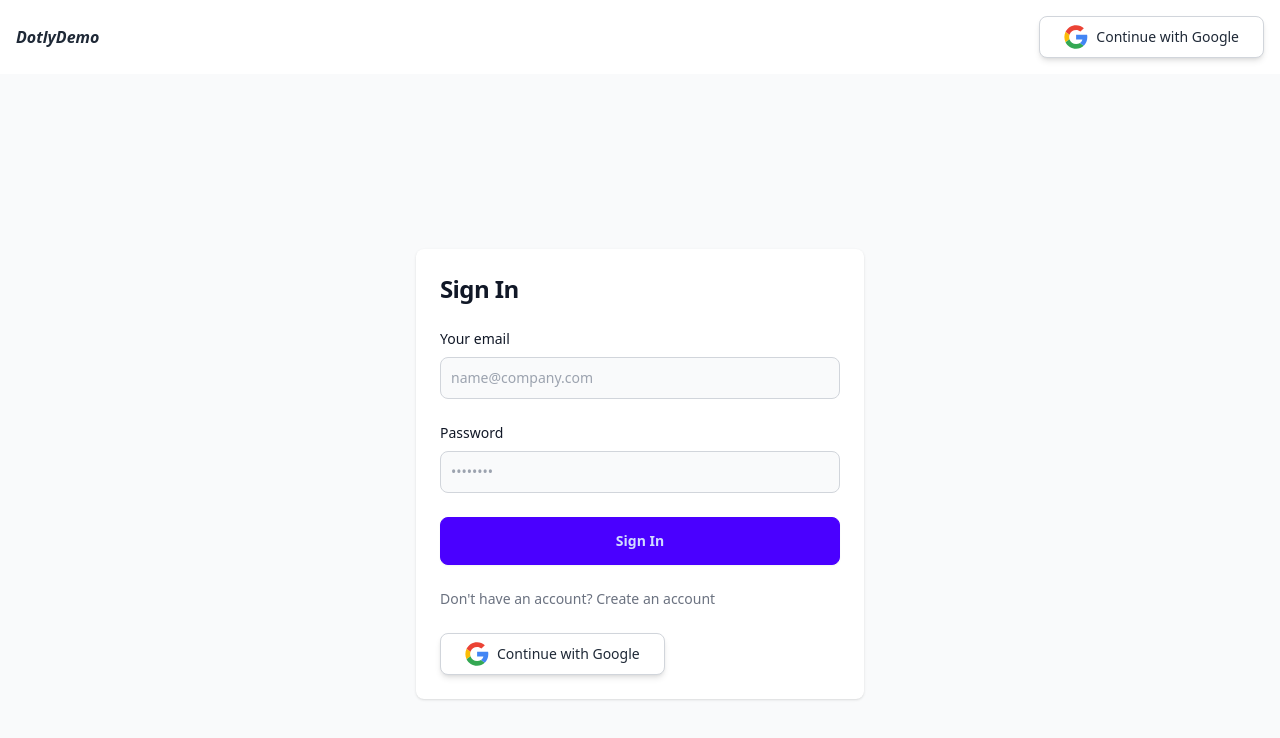
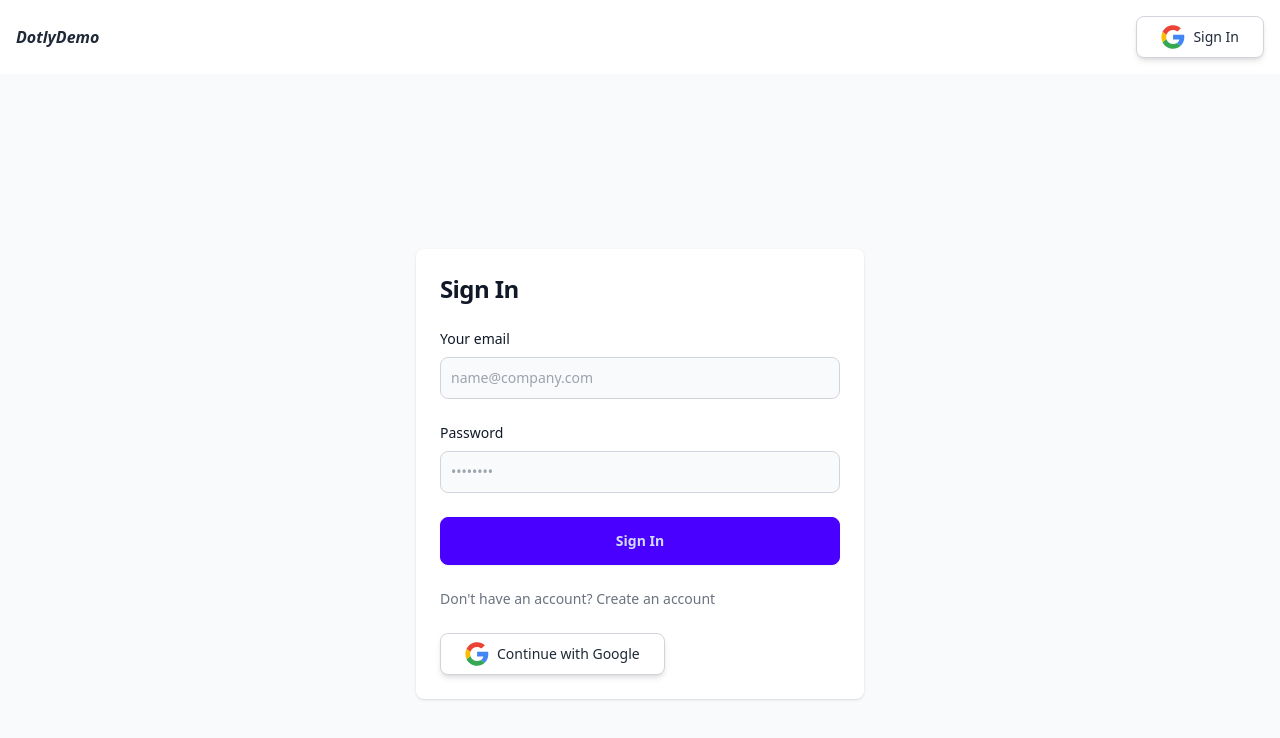
Before and after one commit to LombaxTech/DotlyTest, a Next.js app: page /signin in a window 1280 px wide. Shown: the top 738 px of the page. Built offline with nearby package versions, Linux system fonts and the light colour scheme; no server answers.

Commit message:
google login button text change

```diff
--- a/components/GoogleButton.tsx
+++ b/components/GoogleButton.tsx
@@ -1,6 +1,12 @@
 import React from "react";
 
-export default function GoogleButton({ onClick }: { onClick: any }) {
+export default function GoogleButton({
+  onClick,
+  buttonText,
+}: {
+  onClick: any;
+  buttonText?: string;
+}) {
   return (
     <button
       onClick={onClick}
@@ -61,7 +67,7 @@ export default function GoogleButton({ onClick }: { onClick: any }) {
           </g>{" "}
         </g>{" "}
       </svg>
-      <span>Continue with Google</span>
+      <span>{buttonText ? buttonText : "Continue with Google"}</span>
     </button>
   );
 }
--- a/components/Navbar.tsx
+++ b/components/Navbar.tsx
@@ -55,7 +55,9 @@ export default function Navbar() {
         <Link href={"/"}>DotlyDemo</Link>
       </h1>
       <ul className="flex gap-4">
-        {!user && <GoogleButton onClick={signinWithGoogle} />}
+        {!user && (
+          <GoogleButton onClick={signinWithGoogle} buttonText="Sign In" />
+        )}
         {user && (
           <li className="cursor-pointer" onClick={signout}>
             Sign Out
```
